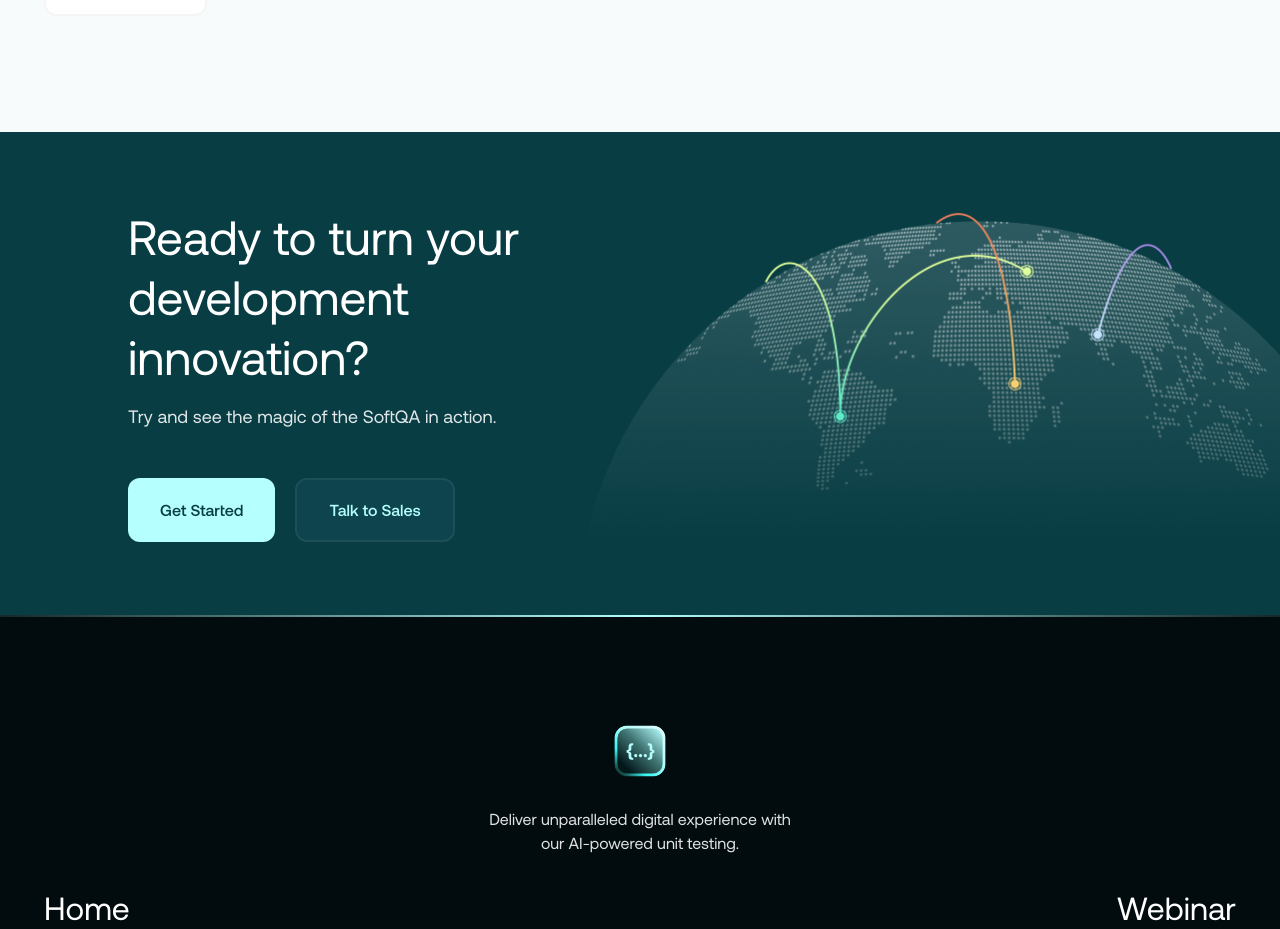
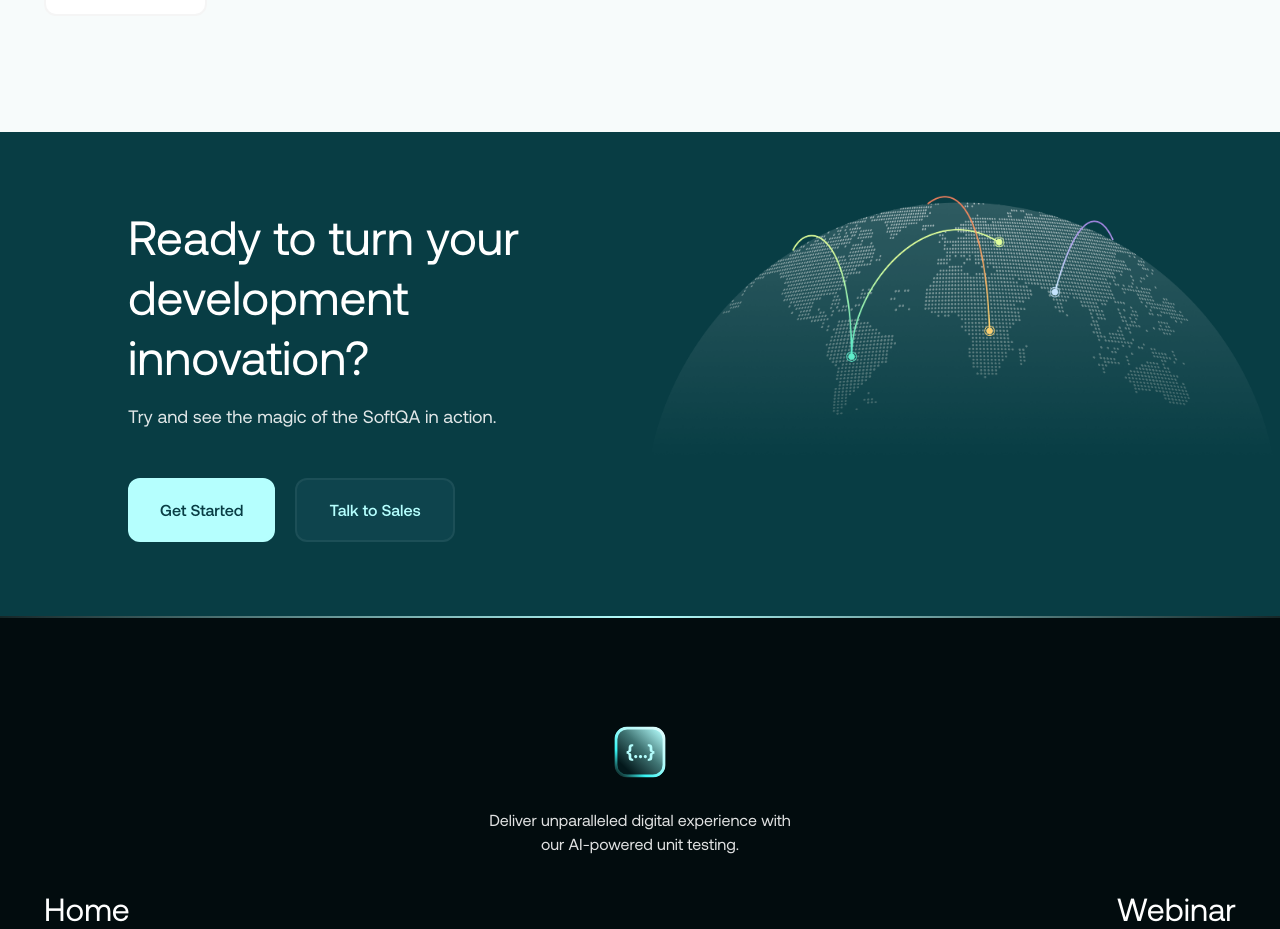
Before and after one commit to azkaanasiyya/softqa, a Next.js app: page / in a window 1280 px wide. Shown: the part 4846-5775 px from the top of the page. Built offline with nearby package versions, Linux system fonts and the light colour scheme.

Commit message:
fix: correct image styling in CTA layout

```diff
--- a/src/components/layout/cta.tsx
+++ b/src/components/layout/cta.tsx
@@ -3,7 +3,7 @@
 
 export default function CTA() {
     return (
-        <div className="bg-primary-900 flex flex-row gap-8 pl-[128px] items-center">
+        <div className="bg-primary-900 flex flex-row gap-8 pl-[128px] items-center justify-center">
             <div className="flex flex-col gap-12 max-w-[580px]">
                 <div className="flex flex-col gap-4">
                     <h2 className="text-[48px] leading-[60px] font-normal text-base-white">Ready to turn your <br />development innovation?</h2>
@@ -14,7 +14,7 @@
                     <Button variant="talk" size="big" className="cursor-pointer text-cyan-500">Talk to Sales</Button>
                 </div>
             </div>
-            <Image src="/cta/img-desktop.png" alt="cta" width={704} height={484}/>
+            <Image src="/cta/img-desktop.png" alt="cta" width={704} height={484} className="w-[704px] h-[484px] object-cover object-left-top" />
         </div>
     )
 }
```
Also changed, not shown: public/cta/img-desktop.png.
